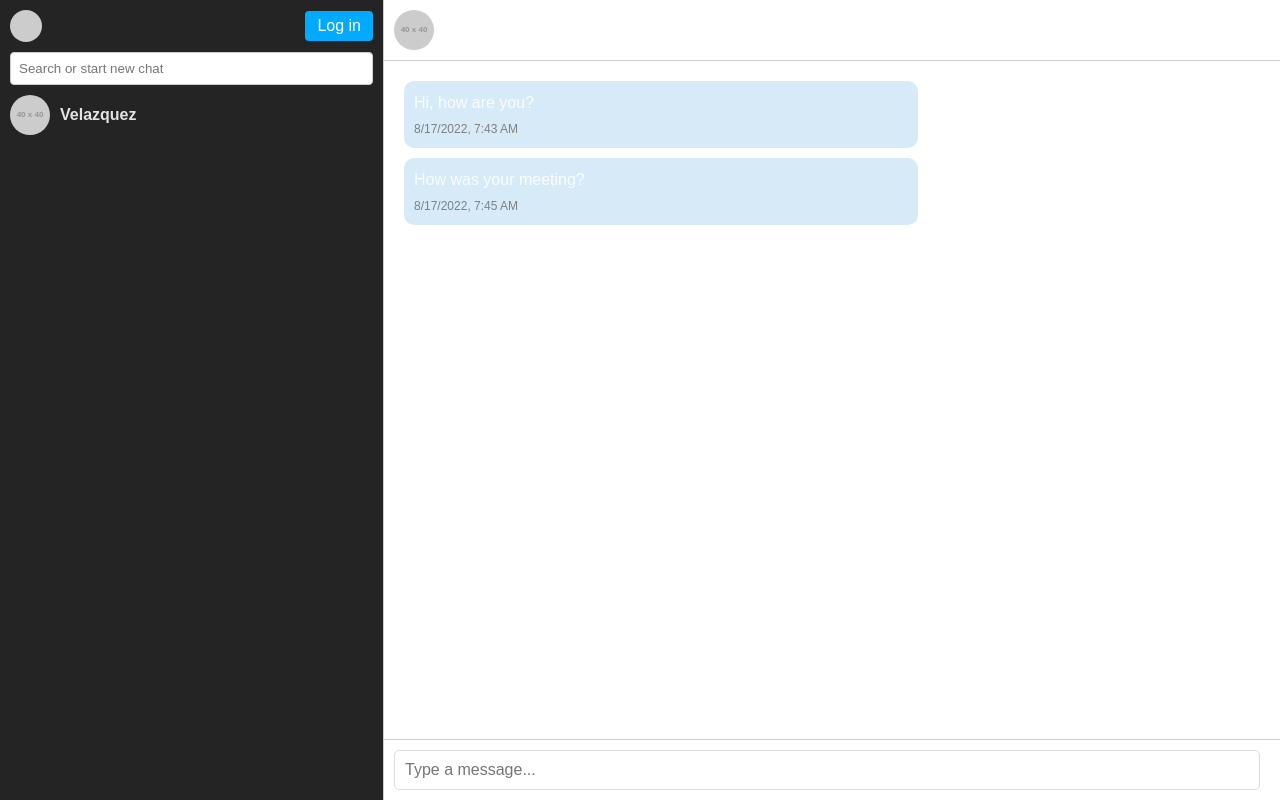
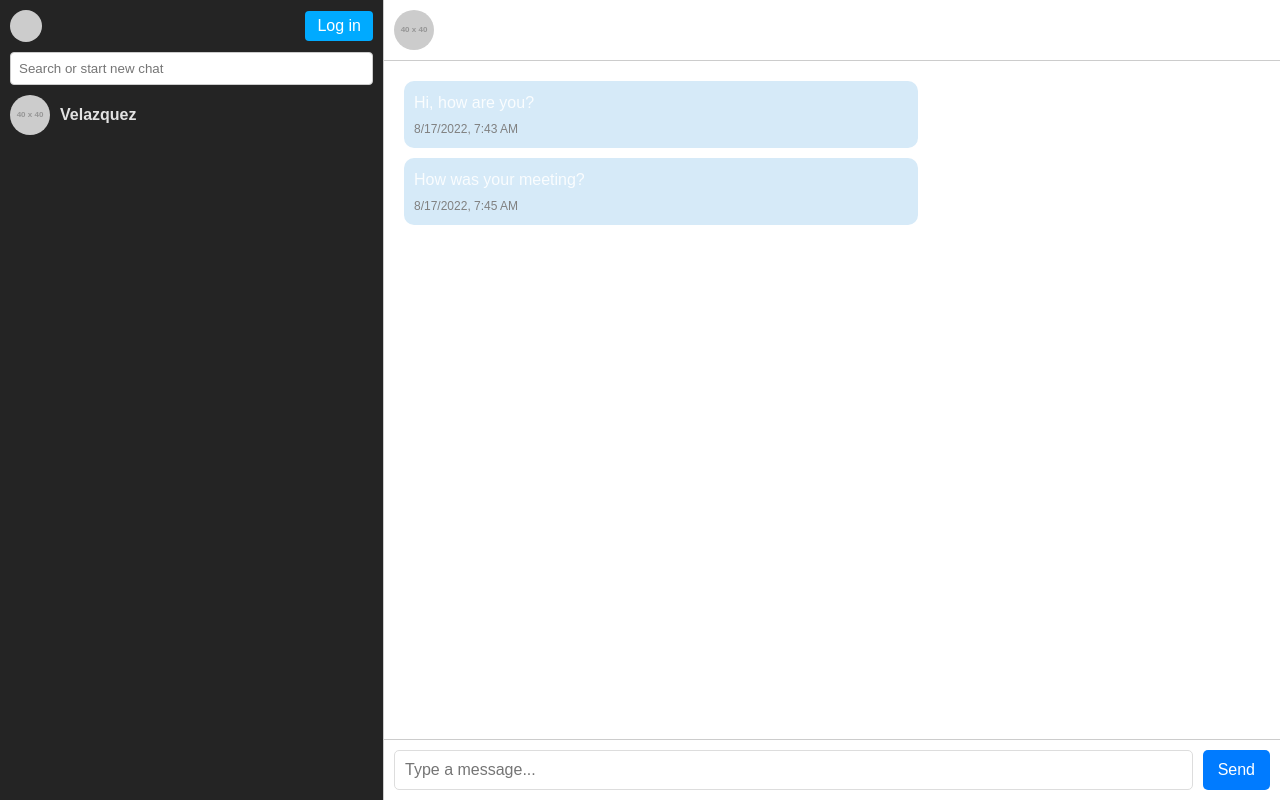
Before and after one commit to m1liaron/Chat-Quotes, a React (Vite) app in the folder frontend/: page / in a window 1280 px wide. Built offline with nearby package versions, Linux system fonts and the light colour scheme; no server answers.

Commit message:
feat: send message

```diff
--- a/frontend/src/common/types/Message.ts
+++ b/frontend/src/common/types/Message.ts
@@ -1,7 +1,7 @@
 
 
 type Message = {
-    _id: string;
+    _id?: string;
     text: string;
     time: string;
 }
--- a/frontend/src/components/ChatWindow/ChatWindow.tsx
+++ b/frontend/src/components/ChatWindow/ChatWindow.tsx
@@ -43,6 +43,25 @@ const ChatWindow: React.FC = () => {
           };
     }, []);
 
+    const sendMessage = () => {
+        if(!inputValue.trim()) return;
+
+        const message: Message = {
+            text: inputValue,
+            time: new Date().toLocaleString()
+        }
+
+        setMessages((prev) => [...prev, message]);
+        socket.emit("sendMessage", message);
+        setInputValue("");
+    }
+
+    const handleKeyPress = (e: React.KeyboardEvent<HTMLInputElement>) => {
+        if(e.key === "Enter") {
+            sendMessage();
+        }
+    }
+
     return (
         <div className="chat-window">
             <div className="chat-header">
@@ -58,7 +77,9 @@ const ChatWindow: React.FC = () => {
                     value={inputValue}
                     onChange={(e) => setInputValue(e.target.value)}
                     placeholder="Type a message..."
+                    onKeyDown={handleKeyPress}
                 />
+                <button onClick={sendMessage}>Send</button>
             </div>
         </div>
     )
```
